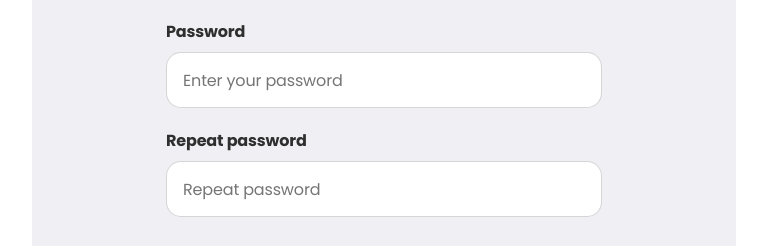
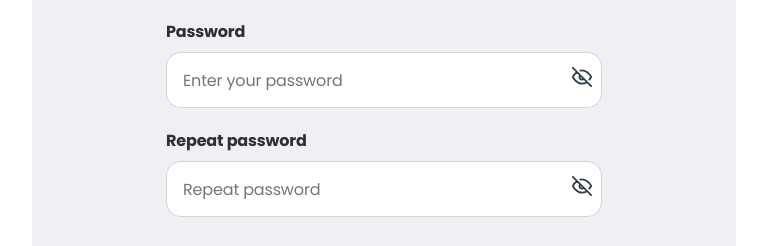
Before and after one commit to Olena-Synytsia/aqua-track-02-FIX, a React (Vite) app: page /signup in a window 1280 px wide. Shown: the part 419-665 px from the top of the page, without its empty margins (256-1023 px from the left). Built offline with nearby package versions, Linux system fonts and the light colour scheme.

Commit message:
Sign up + svg

```diff
--- a/src/components/SignUpPage/SignUpForm.jsx
+++ b/src/components/SignUpPage/SignUpForm.jsx
@@ -15,8 +15,11 @@ const schema = yup.object({
     .required("Email is required"),
   password: yup
     .string()
-    .min(6, "Password must be at least 6 characters")
-    .max(20, "Password must be at most 20 characters")
+    .min(8, "Password must be at least 8 characters")
+    .matches(
+      /^(?=.*[a-z])(?=.*[A-Z])(?=.*\d)(?=.*[@$!%*?&])[A-Za-z\d@$!%*?&]{8,}$/,
+      "Password must include one uppercase letter, one lowercase letter, one number, and one special character"
+    )
     .required("Password is required"),
   repeatPassword: yup
     .string()
@@ -106,7 +109,7 @@ const SignUpForm = () => {
                         viewBox="0 0 32 32"
                       >
                         <use
-                          href={`/src/icons/symbol-defs.svg#${
+                          href={`/src/assets/sprite.svg#${
                             passwordVisible ? "icon-eye" : "icon-eye-off"
                           }`}
                         ></use>
@@ -145,7 +148,7 @@ const SignUpForm = () => {
                         viewBox="0 0 32 32"
                       >
                         <use
-                          href={`/src/icons/symbol-defs.svg#${
+                          href={`/src/assets/sprite.svg#${
                             repeatPasswordVisible ? "icon-eye" : "icon-eye-off"
                           }`}
                         ></use>
```
Also changed, not shown: src/assets/sprite.svg.
